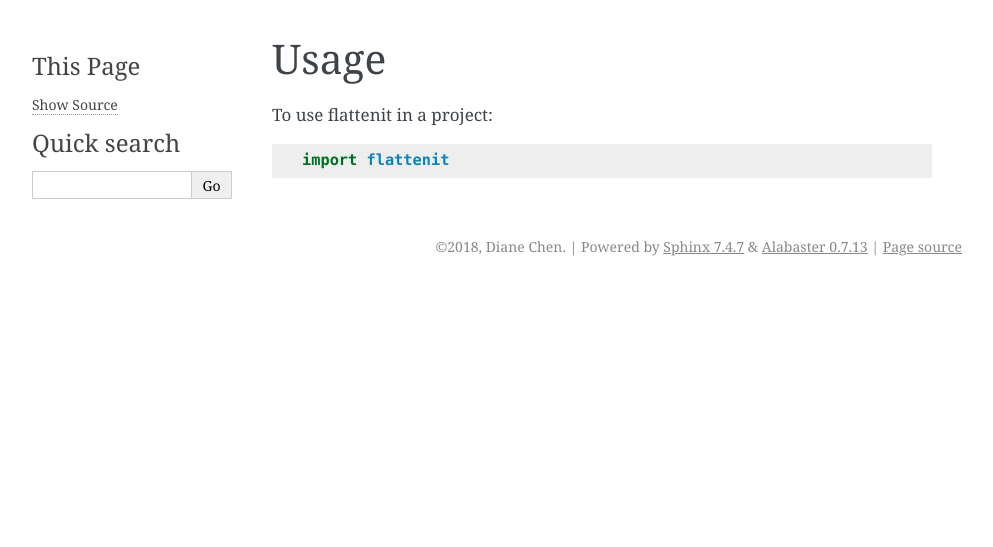
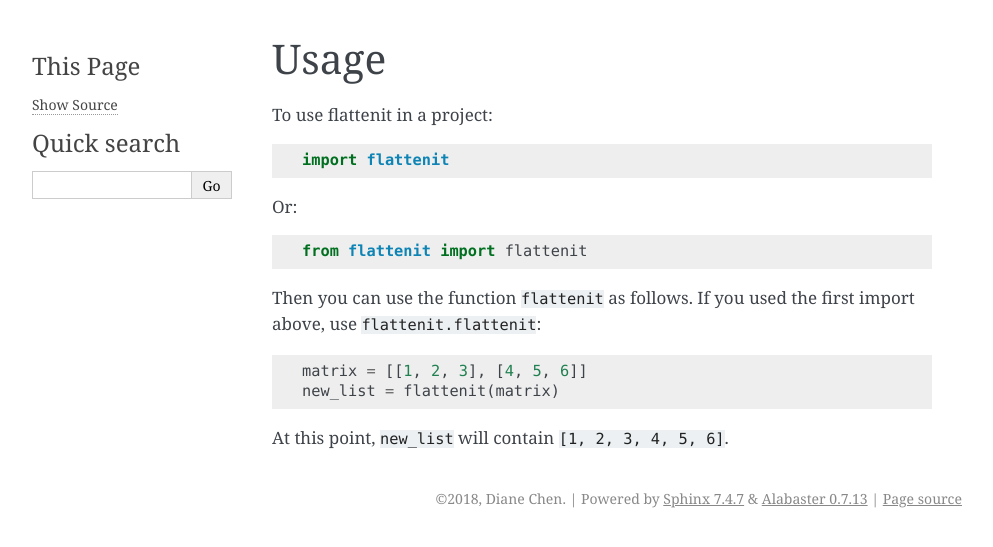
Before and after one commit to purpleviolet/flattenit, a Sphinx documentation site: the page built from docs/usage.rst, in a window 1280 px wide. Shown: the top 547 px of the page, without its empty margins (148-1141 px from the left). Built offline with Sphinx 7.4.7, drawn with Linux system fonts in a browser that asks for light colours; pages that are not in the unit, such as notebooks, are missing from menus.

Commit message:
Update documentation with more details

```diff
--- a/README.rst
+++ b/README.rst
@@ -26,7 +26,7 @@ Flatten a 2D list of lists
 Features
 --------
 
-* TODO
+* Contains function ``flattenit`` that when given a 2-D list of lists, returns a single list of all the elements from the input list of lists.
 
 Credits
 -------
--- a/docs/usage.rst
+++ b/docs/usage.rst
@@ -5,3 +5,15 @@ Usage
 To use flattenit in a project::
 
     import flattenit
+
+Or::
+
+    from flattenit import flattenit
+
+Then you can use the function ``flattenit`` as follows.
+If you used the first import above, use ``flattenit.flattenit``::
+
+    matrix = [[1, 2, 3], [4, 5, 6]]
+    new_list = flattenit(matrix)
+
+At this point, ``new_list`` will contain ``[1, 2, 3, 4, 5, 6]``.
```
Also changed, not shown: docs/flattenit.rst (added, +30 -0 lines), docs/modules.rst (added, +7 -0 lines).
